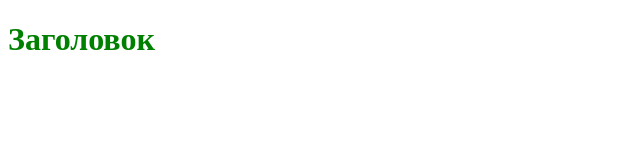
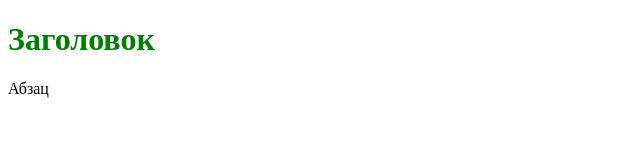
Before and after one commit to StarcevAlexander/test, a plain HTML site: page index.html in a window 1280 px wide. Shown: the full height of the page, 0-640 px from the left. Drawn offline with Linux system fonts and the light colour scheme.

```diff
--- a/index.html
+++ b/index.html
@@ -9,6 +9,7 @@
 </head>
 <body>
     <h1>Заголовок</h1>
+    <p>Абзац</p>
     <script src="script.js"></script>
 </body>
 </html>
--- a/script.js
+++ b/script.js
@@ -1 +1,4 @@
 console.log('hello')
+console.log('world')
+console.log('!')
+console.log('test')
```
Also changed, not shown: 1 other file.
